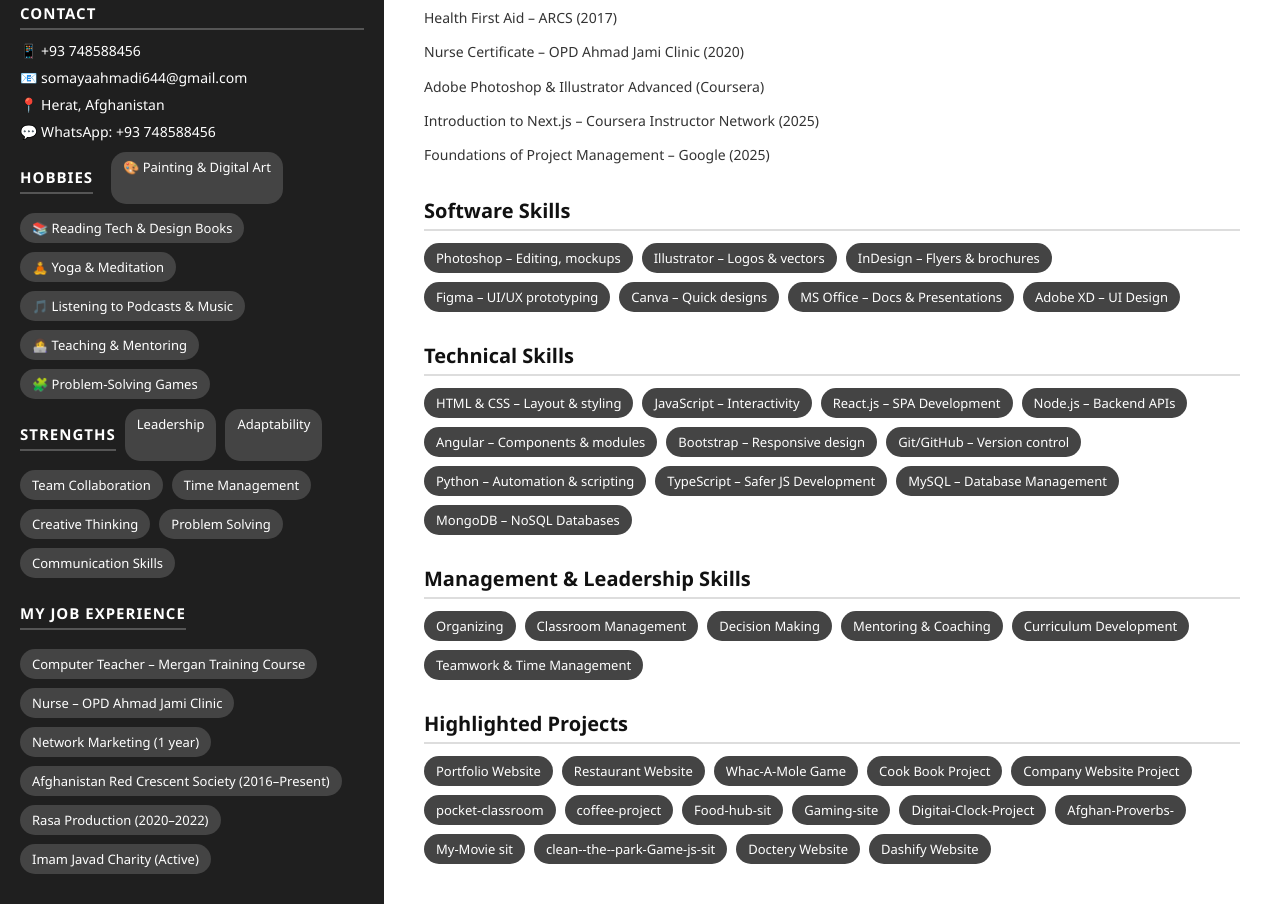
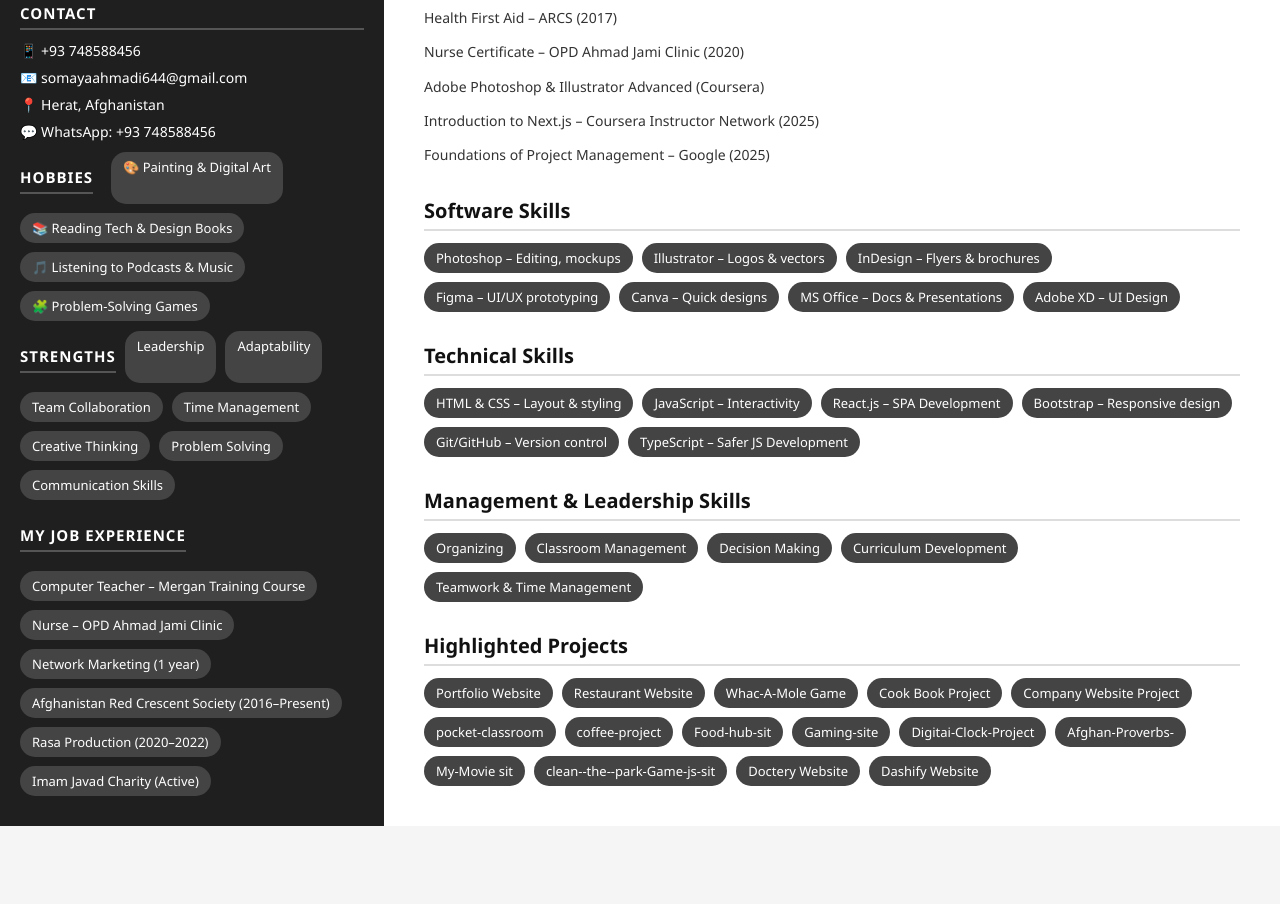
Before and after one commit to somaya369/my-CV, a plain HTML site: page index.html in a window 1280 px wide. Shown: the part 761-1665 px from the top of the page. After the commit the page ends 1587 px from the top, so only its background shows below. Drawn offline with Linux system fonts and the light colour scheme.

Commit message:
Update index.html

```diff
--- a/index.html
+++ b/index.html
@@ -117,9 +117,7 @@
       <h3>Hobbies</h3> <br> <br>
       <span>🎨 Painting & Digital Art</span>
       <span>📚 Reading Tech & Design Books</span>
-      <span>🧘 Yoga & Meditation</span>
       <span>🎵 Listening to Podcasts & Music</span>
-      <span>👩‍💻 Teaching & Mentoring</span>
       <span>🧩 Problem-Solving Games</span>
     </div>
 
@@ -200,14 +198,9 @@
         <span>HTML & CSS – Layout & styling</span>
         <span>JavaScript – Interactivity</span>
         <span>React.js – SPA Development</span>
-        <span>Node.js – Backend APIs</span>
-        <span>Angular – Components & modules</span>
         <span>Bootstrap – Responsive design</span>
         <span>Git/GitHub – Version control</span>
-        <span>Python – Automation & scripting</span>
         <span>TypeScript – Safer JS Development</span>
-        <span>MySQL – Database Management</span>
-        <span>MongoDB – NoSQL Databases</span>
       </div>
     </div>
 
@@ -217,7 +210,6 @@
         <span>Organizing</span>
         <span>Classroom Management</span>
         <span>Decision Making</span>
-        <span>Mentoring & Coaching</span>
         <span>Curriculum Development</span>
         <span>Teamwork & Time Management</span>
       </div>
```
